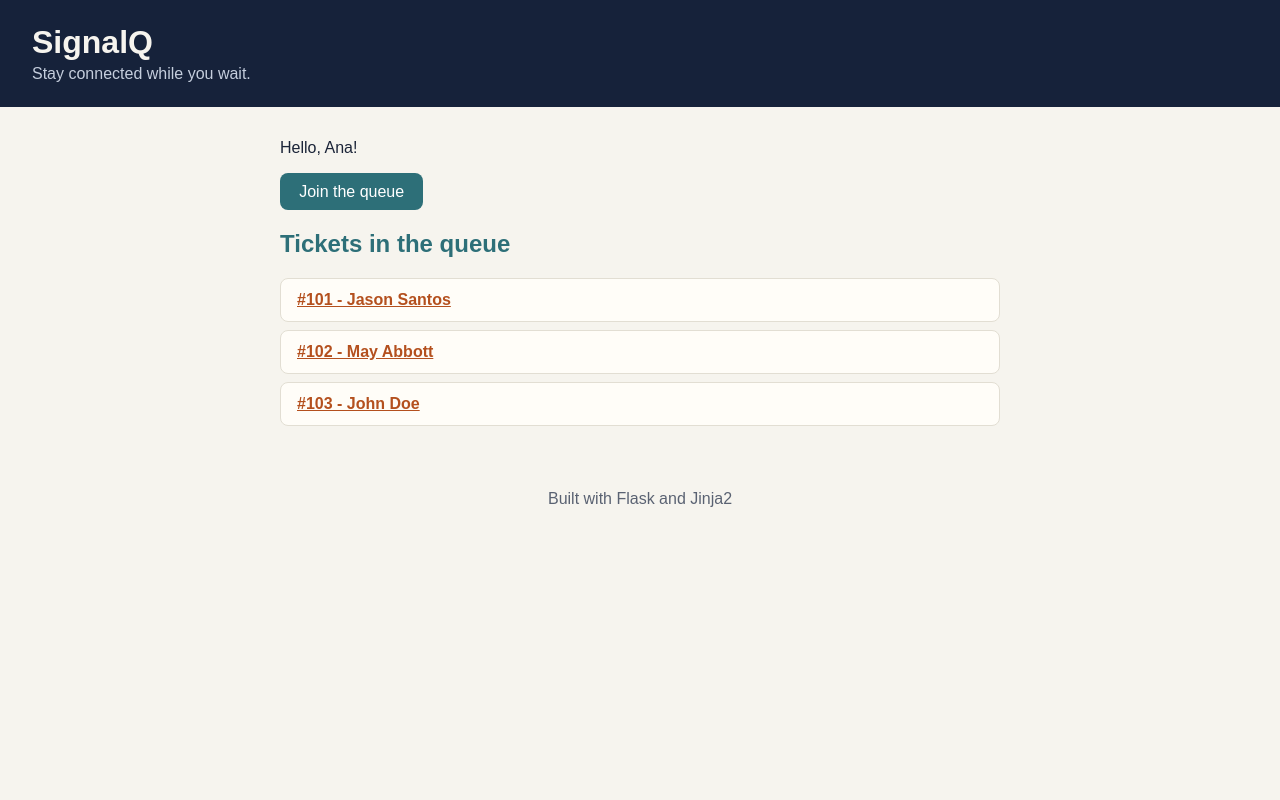
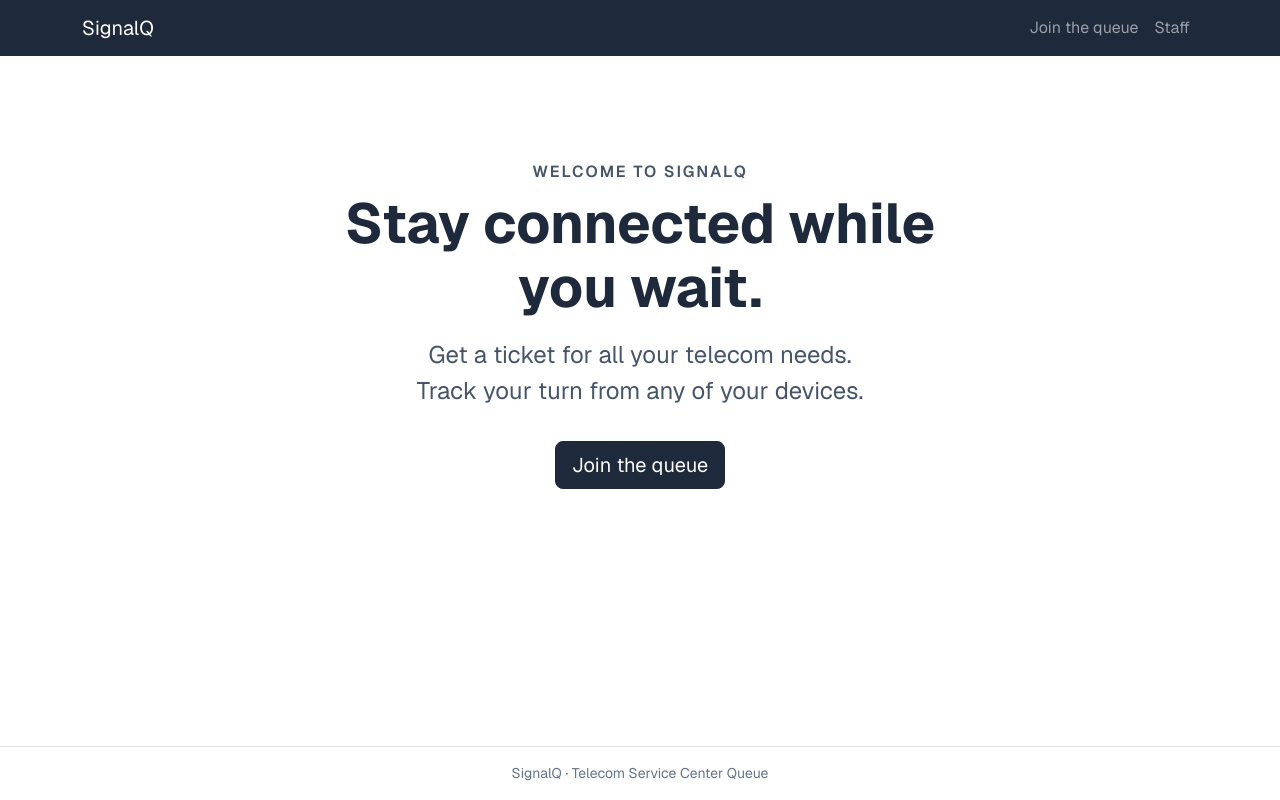
Before and after one commit to codex-coderex/ccc181, a Flask app: page / in a window 1280 px wide. Run offline with Flask 3, Linux system fonts and the light colour scheme.

Commit message:
Add Bootstrap layout and navigation (#1)

```diff
--- a/app.py
+++ b/app.py
@@ -4,9 +4,10 @@ Run it with:
     flask --app app run --debug
 then open http://127.0.0.1:5000
 """
-from flask import Flask, abort, redirect, render_template, request, url_for
+from flask import Flask, abort, flash, redirect, render_template, request, url_for
 
 app = Flask(__name__)
+app.secret_key = "dev-only-change-me"
 
 # Telecom services
 SERVICES = [
@@ -54,7 +55,7 @@ TICKETS = [
 def index():
     # render_template looks inside the templates/ folder and passes
     # keyword arguments to the template as variables.
-    return render_template("index.html", name="Ana", tickets=TICKETS)
+    return render_template("index.html", name="Jason", tickets=TICKETS)
 
 
 @app.route("/queue/<int:ticket_id>")
@@ -66,21 +67,13 @@ def ticket(ticket_id):
     abort(404)  # no ticket with that number
 
 
-@app.route("/join", methods=["GET", "POST"])
-def join():
-    # GET: show the empty form. POST: the form was submitted.
-    if request.method == "POST":
-        name = request.form.get("name", "").strip()
-        if not name:
-            return render_template("join.html", error="Please enter your name.")
-
-        number = TICKETS[-1]["number"] + 1 if TICKETS else 1
-        TICKETS.append({"number": number, "name": name})
-        # Redirect after POST so refreshing the page doesn't join twice.
-        return redirect(url_for("ticket", ticket_id=number))
-
+@app.route("/join")
+def join_form():
     return render_template("join.html")
 
+@app.route("/staff")
+def staff_dashboard():
+    return "Staff dashboard coming soon"
 
 @app.route("/hello")
 def hello():
--- a/static/css/style.css
+++ b/static/css/style.css
@@ -1,67 +1,78 @@
-/* Colors borrowed from the Week 2 slide deck */
 :root {
-  --navy: #16223A;
-  --paper: #F6F4EE;
-  --card: #FFFDF8;
-  --teal: #2D6F78;
-  --orange: #B4501E;
+  /* palette */
+  --primary: #1E293B;
+  --secondary: #475569;
+  --tertiary: #0284C7;
+  --neutral: #64748B;
+  --white: #FFFFFF;
+
+  /* bootstrap overrides */
+  --bs-primary: #1E293B;
+  --bs-primary-rgb: 30, 41, 59;
+  --bs-body-color: #1E293B;
+  --bs-body-bg: #FFFFFF;
+  --bs-body-font-family: "Geist", system-ui, Arial, sans-serif;
+  --bs-link-color: #0284C7;
+  --bs-link-color-rgb: 2, 132, 199;
+  --bs-link-hover-color: #475569;
+  --bs-link-hover-color-rgb: 71, 85, 105;
 }
 
-body {
-  margin: 0;
-  font-family: "IBM Plex Sans", Arial, sans-serif;
-  background: var(--paper);
-  color: #1B2438;
+h2 { color: var(--secondary); }
+
+.btn-primary {
+  --bs-btn-bg: #1E293B;
+  --bs-btn-border-color: #1E293B;
+  --bs-btn-hover-bg: #475569;
+  --bs-btn-hover-border-color: #475569;
+  --bs-btn-active-bg: #475569;
+  --bs-btn-active-border-color: #475569;
+  --bs-btn-disabled-bg: #1E293B;
+  --bs-btn-disabled-border-color: #1E293B;
 }
 
-header {
-  background: var(--navy);
-  color: var(--paper);
-  padding: 1.5rem 2rem;
+footer { color: var(--neutral); }
+
+/* home page */
+.home {
+  padding: 5rem 0;
+  text-align: center;
+}
+.home-eyebrow {
+  margin: 0;
+  font-size: 1rem;
+  font-weight: 600;
+  letter-spacing: 0.12em;
+  text-transform: uppercase;
+  color: var(--secondary);
+}
+.home-title {
+  max-width: 640px;
+  margin: 0.5rem auto 1rem;
+  font-size: clamp(2.25rem, 7vw, 3.5rem);
+  font-weight: 700;
+  line-height: 1.15;
+  color: var(--primary);
+}
+.home-lead {
+  max-width: 520px;
+  margin: 0 auto 2rem;
+  font-size: 1.5rem;
+  color: var(--secondary);
 }
 
-header h1 { margin: 0; }
-header a { color: var(--paper); text-decoration: none; }
-.tagline { margin: 0.25rem 0 0; color: #C5CEDD; }
-
-main {
-  max-width: 720px;
-  margin: 2rem auto;
-  padding: 0 1rem;
-}
-
-h2 { color: var(--teal); }
-
-.tickets { list-style: none; padding: 0; }
-.tickets li {
-  background: var(--card);
-  border: 1px solid #E2DED3;
-  border-radius: 8px;
-  padding: 0.75rem 1rem;
-  margin-bottom: 0.5rem;
-}
-.tickets a { color: var(--orange); font-weight: 600; }
-
-code { background: #ECE8DE; padding: 0 0.3rem; border-radius: 4px; }
-
-footer {
-  text-align: center;
-  color: #5A6272;
-  padding: 2rem 0;
-}
-
-/* Join-queue form */
-.button, .join-form button {
+/* join-queue form */
+.join-form button {
   display: inline-block;
-  background: var(--teal);
-  color: #fff;
+  background: var(--primary);
+  color: var(--white);
   border: none;
   border-radius: 8px;
   padding: 0.6rem 1.2rem;
   font: inherit;
-  text-decoration: none;
   cursor: pointer;
 }
+.join-form button:hover { background: var(--secondary); }
 
 .join-form {
   display: flex;
@@ -72,9 +83,9 @@ footer {
 
 .join-form input {
   padding: 0.5rem;
-  border: 1px solid #C9C4B8;
+  border: 1px solid var(--neutral);
   border-radius: 6px;
   font: inherit;
 }
 
-.error { color: var(--orange); font-weight: 600; }
+.error { color: #B91C1C; font-weight: 600; }
--- a/templates/base.html
+++ b/templates/base.html
@@ -4,20 +4,63 @@
   <meta charset="utf-8">
   <meta name="viewport" content="width=device-width, initial-scale=1">
   <title>{% block title %}SignalQ{% endblock %}</title>
-  {# Link static files with url_for instead of hard-coding paths #}
+
+  <link rel="preconnect" href="https://fonts.googleapis.com">
+  <link rel="preconnect" href="https://fonts.gstatic.com" crossorigin>
+  <link href="https://fonts.googleapis.com/css2?family=Geist:wght@400;500;600;700&display=swap"
+      rel="stylesheet">
+
+  <link rel="stylesheet"
+        href="https://cdn.jsdelivr.net/npm/bootstrap@5.3.3/dist/css/bootstrap.min.css">
   <link rel="stylesheet" href="{{ url_for('static', filename='css/style.css') }}">
 </head>
-<body>
-  <header>
-    <h1><a href="{{ url_for('index') }}">SignalQ</a></h1>
-    <p class="tagline">Stay connected while you wait.</p>
-  </header>
+<body class="d-flex flex-column min-vh-100">
+  <a class="visually-hidden-focusable" href="#main">Skip to main content</a>
 
-  <main>
+  <nav class="navbar navbar-expand-md bg-primary" data-bs-theme="dark">
+    <div class="container">
+      <a class="navbar-brand" href="{{ url_for('index') }}">SignalQ</a>
+      <button class="navbar-toggler" type="button" data-bs-toggle="collapse"
+              data-bs-target="#mainNav" aria-controls="mainNav"
+              aria-expanded="false" aria-label="Toggle navigation">
+        <span class="navbar-toggler-icon"></span>
+      </button>
+      <div class="collapse navbar-collapse" id="mainNav">
+        <ul class="navbar-nav ms-auto">
+          <li class="nav-item">
+            <a class="nav-link {% if request.endpoint == 'join_form' %}active{% endif %}"
+               {% if request.endpoint == 'join_form' %}aria-current="page"{% endif %}
+               href="{{ url_for('join_form') }}">Join the queue</a>
+          </li>
+          <li class="nav-item">
+            <a class="nav-link {% if request.endpoint == 'staff_dashboard' %}active{% endif %}"
+               {% if request.endpoint == 'staff_dashboard' %}aria-current="page"{% endif %}
+               href="{{ url_for('staff_dashboard') }}">Staff</a>
+          </li>
+        </ul>
+      </div>
+    </div>
+  </nav>
+
+  <main id="main" class="container my-4 flex-grow-1">
+    {% with messages = get_flashed_messages(with_categories=true) %}
+      {% for category, message in messages %}
+        <div class="alert alert-{{ category }} alert-dismissible fade show" role="alert">
+          {{ message }}
+          <button type="button" class="btn-close" data-bs-dismiss="alert" aria-label="Close"></button>
+        </div>
+      {% endfor %}
+    {% endwith %}
+
     {% block content %}{% endblock %}
   </main>
 
-  <footer>Built with Flask and Jinja2</footer>
+  <footer class="border-top py-3 text-center small">
+  SignalQ · Telecom Service Center Queue
+</footer>
+
+  <script src="https://cdn.jsdelivr.net/npm/bootstrap@5.3.3/dist/js/bootstrap.bundle.min.js"></script>
   <script src="{{ url_for('static', filename='js/main.js') }}"></script>
+  {% block scripts %}{% endblock %}
 </body>
 </html>
--- a/templates/index.html
+++ b/templates/index.html
@@ -1,19 +1,10 @@
 {% extends "base.html" %}
 
 {% block content %}
-  <p>Hello, {{ name }}!</p>
-
-  <p><a class="button" href="{{ url_for('join') }}">Join the queue</a></p>
-
-  <h2>Tickets in the queue</h2>
-  <ul class="tickets">
-    {% for t in tickets %}
-      <li>
-        <a href="{{ url_for('ticket', ticket_id=t.number) }}">#{{ t.number }} - {{ t.name }}</a>
-      </li>
-      </li>
-    {% else %}
-      <li>The queue is empty.</li>
-    {% endfor %}
-  </ul>
+  <section class="home">
+    <p class="home-eyebrow">Welcome to SignalQ</p>
+    <h1 class="home-title">Stay connected while you wait.</h1>
+    <p class="home-lead">Get a ticket for all your telecom needs. <br> Track your turn from any of your devices.</p>
+    <a class="btn btn-primary btn-lg" href="{{ url_for('join_form') }}">Join the queue</a>
+  </section>
 {% endblock %}
```
